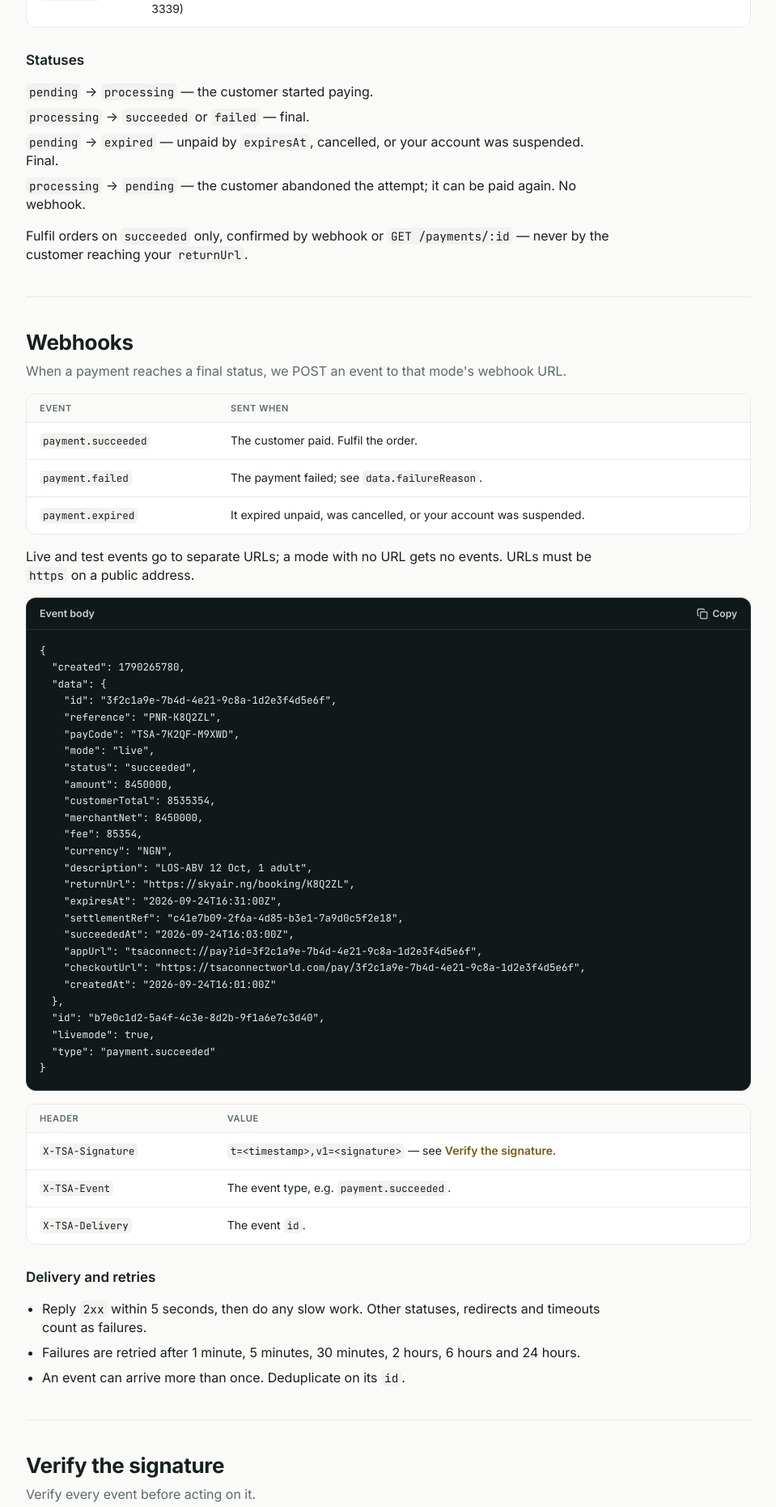
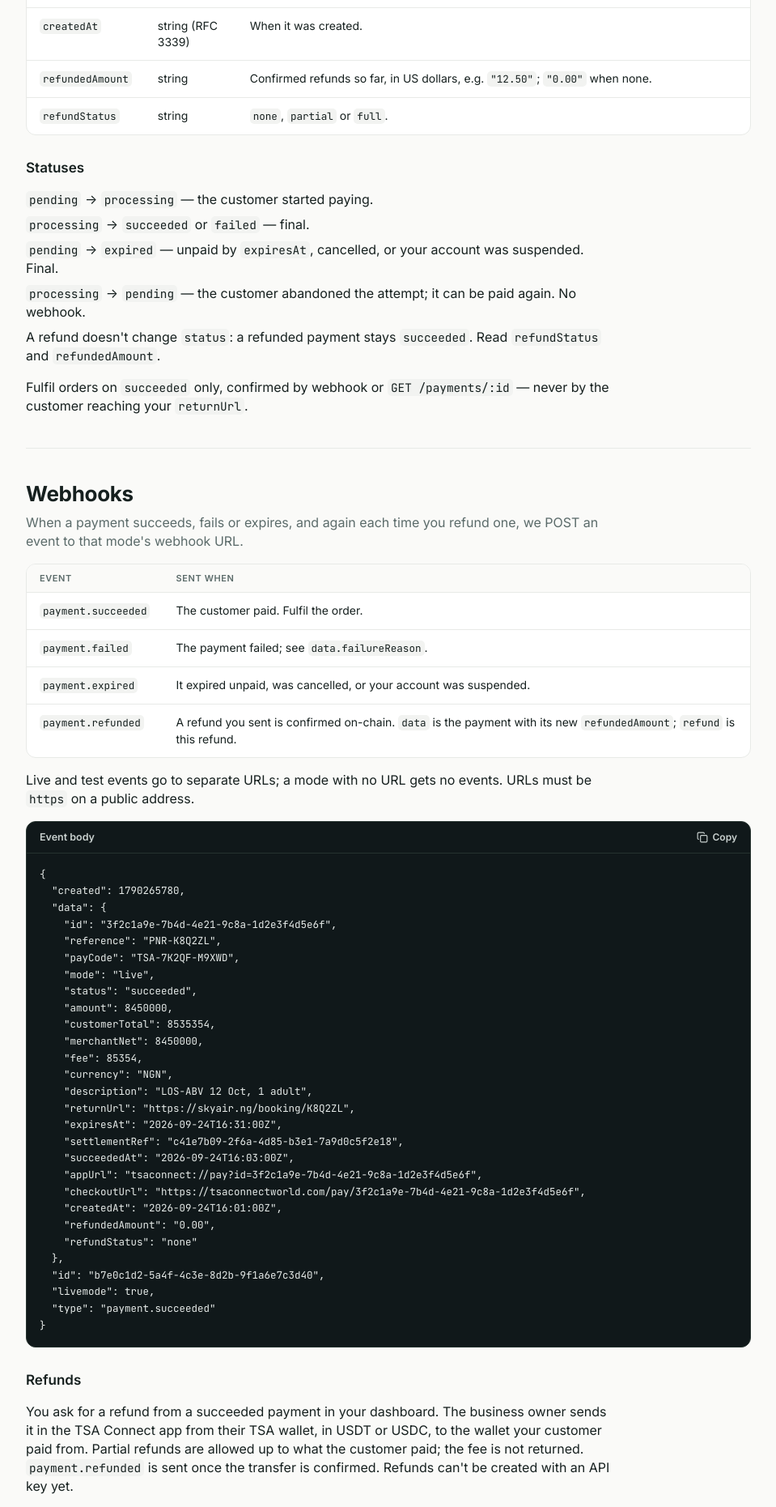
Before and after one commit to Tsaconnect/tsaconnect, a React (Vite) app in the folder tsa-web/: page /docs in a window 1280 px wide. Shown: the part 4760-6621 px from the top of the page at 81% size, without its empty margins (284-1243 px from the left). Built offline with nearby package versions, Linux system fonts and the light colour scheme; no server answers.

Commit message:
docs(pay): document payment.refunded, refund fields and test refunds

```diff
--- a/tsa-web/src/features/docs/Docs.tsx
+++ b/tsa-web/src/features/docs/Docs.tsx
@@ -7,7 +7,7 @@ import { Note } from '@/components/ui/note';
 import { Table, TBody, TD, TH, THead, TR } from '@/components/ui/table';
 import { CodeBlock } from './CodeBlock';
 import {
-  BASE_URL, createCurl, createNode, createResponse, errorBody, expressNode, findByReferenceCurl, retrieveCurl, verifyNode, webhookBody,
+  BASE_URL, createCurl, createNode, createResponse, errorBody, expressNode, findByReferenceCurl, retrieveCurl, verifyNode, webhookBody, refundWebhookBody,
 } from './samples';
 
 // The public TSA Pay developer docs. Every field, header, event, limit and error
@@ -196,6 +196,8 @@ export function Docs() {
                 [<C>appUrl</C>, 'string', 'Opens the payment in the TSA Connect app.'],
                 [<C>checkoutUrl</C>, 'string', 'The web checkout page.'],
                 [<C>createdAt</C>, 'string (RFC 3339)', 'When it was created.'],
+                [<C>refundedAmount</C>, 'string', <>Confirmed refunds so far, in US dollars, e.g. <C>"12.50"</C>; <C>"0.00"</C> when none.</>],
+                [<C>refundStatus</C>, 'string', <><C>none</C>, <C>partial</C> or <C>full</C>.</>],
               ]}
             />
             <H3>Statuses</H3>
@@ -204,23 +206,32 @@ export function Docs() {
               <li><C>processing</C> → <C>succeeded</C> or <C>failed</C> — final.</li>
               <li><C>pending</C> → <C>expired</C> — unpaid by <C>expiresAt</C>, cancelled, or your account was suspended. Final.</li>
               <li><C>processing</C> → <C>pending</C> — the customer abandoned the attempt; it can be paid again. No webhook.</li>
+              <li>A refund doesn't change <C>status</C>: a refunded payment stays <C>succeeded</C>. Read <C>refundStatus</C> and <C>refundedAmount</C>.</li>
             </ul>
             <P>Fulfil orders on <C>succeeded</C> only, confirmed by webhook or <C>GET /payments/:id</C> — never by the customer reaching your <C>returnUrl</C>.</P>
           </Section>
 
-          <Section id="webhooks" lead="When a payment reaches a final status, we POST an event to that mode's webhook URL.">
+          <Section id="webhooks" lead="When a payment succeeds, fails or expires, and again each time you refund one, we POST an event to that mode's webhook URL.">
             <Reference
               head={['Event', 'Sent when']}
               rows={[
                 [<C>payment.succeeded</C>, 'The customer paid. Fulfil the order.'],
                 [<C>payment.failed</C>, <>The payment failed; see <C>data.failureReason</C>.</>],
                 [<C>payment.expired</C>, 'It expired unpaid, was cancelled, or your account was suspended.'],
+                [<C>payment.refunded</C>, <>A refund you sent is confirmed on-chain. <C>data</C> is the payment with its new <C>refundedAmount</C>; <C>refund</C> is this refund.</>],
               ]}
             />
             <P>
               Live and test events go to separate URLs; a mode with no URL gets no events. URLs must be <C>https</C> on a public address.
             </P>
             <CodeBlock title="Event body" code={webhookBody} />
+            <H3>Refunds</H3>
+            <P>
+              You ask for a refund from a succeeded payment in your dashboard. The business owner sends it in the TSA Connect app from their TSA
+              wallet, in USDT or USDC, to the wallet your customer paid from. Partial refunds are allowed up to what the customer paid; the fee is
+              not returned. <C>payment.refunded</C> is sent once the transfer is confirmed. Refunds can't be created with an API key yet.
+            </P>
+            <CodeBlock title="payment.refunded event body" code={refundWebhookBody} />
             <Reference
               head={['Header', 'Value']}
               rows={[
@@ -264,6 +275,10 @@ export function Docs() {
                 <b className="font-semibold">Decline</b> to make it <C>succeeded</C> or <C>failed</C>.
               </li>
               <li>Test payments and their webhook deliveries appear in your dashboard in test mode.</li>
+              <li>
+                Refund a test payment from its page in your dashboard (<b className="font-semibold">Simulate refund</b>): it is refunded at once and a
+                test <C>payment.refunded</C> is sent. Nothing moves on-chain. What a test payment can refund is its naira total at a fixed ₦1,500 per US dollar.
+              </li>
             </ul>
           </Section>
 
--- a/tsa-web/src/features/docs/samples.ts
+++ b/tsa-web/src/features/docs/samples.ts
@@ -60,7 +60,9 @@ export const createResponse = `{
     "expiresAt": "2026-09-24T16:31:00Z",
     "appUrl": "tsaconnect://pay?id=3f2c1a9e-7b4d-4e21-9c8a-1d2e3f4d5e6f",
     "checkoutUrl": "https://tsaconnectworld.com/pay/3f2c1a9e-7b4d-4e21-9c8a-1d2e3f4d5e6f",
-    "createdAt": "2026-09-24T16:01:00Z"
+    "createdAt": "2026-09-24T16:01:00Z",
+    "refundedAmount": "0.00",
+    "refundStatus": "none"
   }
 }`;
 
@@ -93,7 +95,9 @@ export const webhookBody = `{
     "succeededAt": "2026-09-24T16:03:00Z",
     "appUrl": "tsaconnect://pay?id=3f2c1a9e-7b4d-4e21-9c8a-1d2e3f4d5e6f",
     "checkoutUrl": "https://tsaconnectworld.com/pay/3f2c1a9e-7b4d-4e21-9c8a-1d2e3f4d5e6f",
-    "createdAt": "2026-09-24T16:01:00Z"
+    "createdAt": "2026-09-24T16:01:00Z",
+    "refundedAmount": "0.00",
+    "refundStatus": "none"
   },
   "id": "b7e0c1d2-5a4f-4c3e-8d2b-9f1a6e7c3d40",
   "livemode": true,
@@ -146,3 +150,43 @@ export const errorBody = `{
 export const findByReferenceCurl = `curl -G ${BASE_URL}/payments \\
   --data-urlencode "reference=PNR-K8Q2ZL" \\
   -H "Authorization: Bearer $TSA_PAY_KEY"`;
+
+// The refund event: the payment as it is now (refundedAmount/refundStatus), plus this refund.
+// Top-level keys sorted, as Go marshals the event map (pay_payment_state.go webhookDelivery);
+// refund's keys are sorted too (pay_refund_request.go payRefundWebhookObject).
+export const refundWebhookBody = `{
+  "created": 1790352180,
+  "data": {
+    "id": "3f2c1a9e-7b4d-4e21-9c8a-1d2e3f4d5e6f",
+    "reference": "PNR-K8Q2ZL",
+    "payCode": "TSA-7K2QF-M9XWD",
+    "mode": "live",
+    "status": "succeeded",
+    "amount": 8450000,
+    "customerTotal": 8535354,
+    "merchantNet": 8450000,
+    "fee": 85354,
+    "currency": "NGN",
+    "description": "LOS-ABV 12 Oct, 1 adult",
+    "returnUrl": "https://skyair.ng/booking/K8Q2ZL",
+    "expiresAt": "2026-09-24T16:31:00Z",
+    "settlementRef": "c41e7b09-2f6a-4d85-b3e1-7a9d0c5f2e18",
+    "succeededAt": "2026-09-24T16:03:00Z",
+    "appUrl": "tsaconnect://pay?id=3f2c1a9e-7b4d-4e21-9c8a-1d2e3f4d5e6f",
+    "checkoutUrl": "https://tsaconnectworld.com/pay/3f2c1a9e-7b4d-4e21-9c8a-1d2e3f4d5e6f",
+    "createdAt": "2026-09-24T16:01:00Z",
+    "refundedAmount": "12.50",
+    "refundStatus": "partial"
+  },
+  "id": "e2a9c4f1-8b3d-4f6e-9a1c-5d7b2e8f0a63",
+  "livemode": true,
+  "refund": {
+    "amount": "12.50",
+    "chainId": 56,
+    "confirmedAt": "2026-09-25T10:12:00Z",
+    "id": "9c1e5a7b-3d2f-4b8a-8e6c-1f4a7d9b2c50",
+    "token": "USDT",
+    "txHash": "0x5e1f9a2b7c3d4e8f6a0b1c2d3e4f5a6b7c8d9e0f1a2b3c4d5e6f7a8b9c0d1e2f"
+  },
+  "type": "payment.refunded"
+}`;
```
Also changed, not shown: 1 other file (tests, documents, lock files or other folders).
